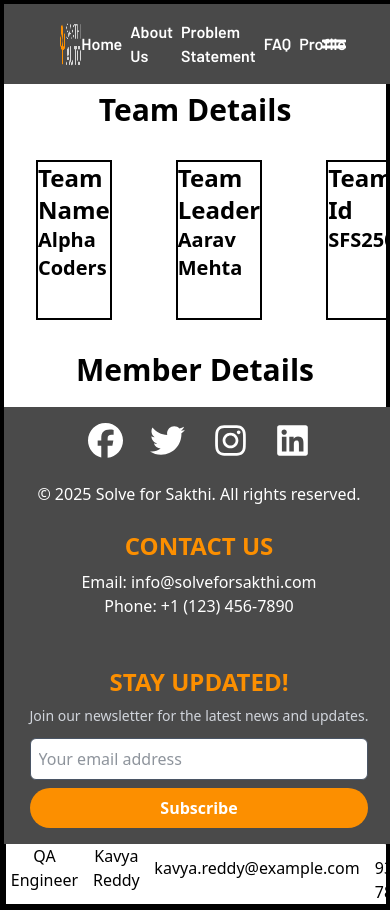
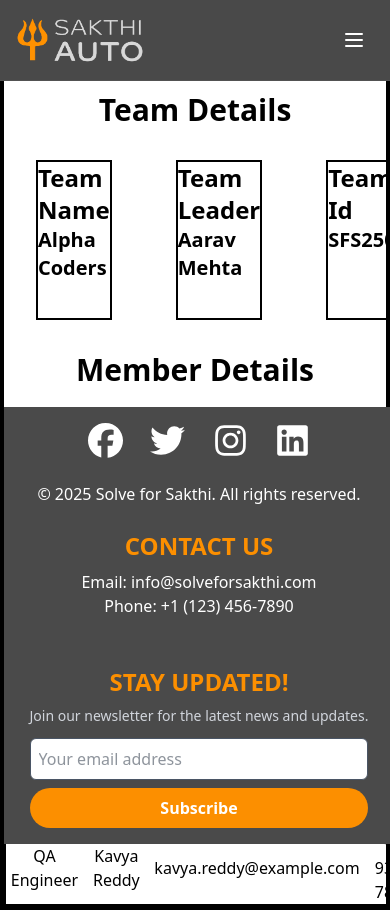
Before and after one commit to damodara2006/Project_SFS, a React (Vite) app in the folder frontend/: page /student in a window 390 px wide. Shown: the top 910 px of the page. Built offline with nearby package versions, Linux system fonts and the light colour scheme.

Commit message:
feat: redesign Header component for improved layout and mobile responsiveness

```diff
--- a/frontend/src/components/Header.jsx
+++ b/frontend/src/components/Header.jsx
@@ -1,5 +1,4 @@
 import React, { useState } from 'react'
-import sakthi from "../assets/Pasted image.png"
 import profile from "../assets/profile.png"
 import skathiauto from "../assets/sakthi_auto.png"
 
@@ -10,24 +9,104 @@ const Header = () => {
     SetActive(name);
   }
 
+  const [mobileOpen, setMobileOpen] = useState(false);
+  const navItems = ["Home", "About us", "Problem Statement", "FAQ", "Profile"];
+
   return (
-    <div className='fixed h-20 min-w-screen bg-[#494949] font-roboto text-md'>
+    <header className="fixed top-0 left-0 right-0 z-50 bg-[#494949] text-white font-roboto">
+      <div className="max-w-7xl mx-auto px-4 sm:px-6 lg:px-8">
+        <div className="h-20 flex items-center justify-between">
+          {/* Left: Logo */}
+          <div className="flex items-center space-x-4">
+            <img src={skathiauto} alt="Sakthi groups" className="w-32 h-14 rounded-sm" />
+            <span className="hidden md:block font-semibold text-lg tracking-wide">Sakthi Auto</span>
+          </div>
 
-      <nav className='flex items-center justify-between w-[100%] h-full'>
-        <div className=' flex ml-14  w-[20%]'><img src={skathiauto} alt="Sakthi groups" className='w-32 rounded-sm h-14' /></div>
-        <div className='w-[80%]  h-full mr-10'>
-          <ul className='flex  items-center h-[100%] justify-between w-[100%] right-0 text-white'>
-            <li className={` w-full   flex items-center justify-center cursor-pointer  h-[100%]  after:bottom-0 hover:text-orange-400 after:content-['']  mr-2  font-semibold transition-all ${Active == 'Home' ? 'scale-105  after:absolute border-b-2 after:block after:border-b-2 after:bottom-0  after:w-full after:border-orange-400 text-orange-400 after:bg-orange-400 after:z-50' : ""} `} onClick={()=>handle_active("Home")} >Home</li>
-            <li className={` w-full  flex items-center justify-center cursor-pointer  h-[100%]  after:bottom-0 hover:text-orange-400 after:content-['']  mr-2 font-semibold transition-all ${Active == 'About us' ? 'scale-105  after:absolute border-b-2 after:block after:border-b-2 after:bottom-0  after:w-full after:border-orange-400 text-orange-400 after:bg-orange-400 after:z-50' : ""} `} onClick={() => handle_active("About us")} >About Us</li>
-            <li className={` w-full  flex items-center justify-center cursor-pointer  h-[100%]  after:bottom-0 hover:text-orange-400 after:content-['']  mr-2 font-semibold transition-all ${Active == 'Problem Statement' ? ' scale-105  after:absolute border-b-2 after:block after:border-b-2 after:bottom-0  after:w-full after:border-orange-400 text-orange-400 after:bg-orange-400 after:z-50' : ""} `} onClick={() => handle_active("Problem Statement")} >Problem Statement</li>
-            <li className={` w-full  flex items-center justify-center cursor-pointer  h-[100%]  after:bottom-0 hover:text-orange-400 after:content-['']  mr-2 font-semibold transition-all ${Active == 'FAQ' ? 'scale-105  after:absolute border-b-2 after:block after:border-b-2 after:bottom-0  after:w-full after:border-orange-400 text-orange-400 after:bg-orange-400 after:z-50' : ""} `} onClick={() => handle_active("FAQ")} >FAQ</li>
-            <li className={` w-full  flex items-center justify-center cursor-pointer  h-[100%]  after:bottom-0 hover:text-orange-400 after:content-['']  mr-2 font-semibold transition-all ${Active == 'Profile' ? 'scale-105  after:absolute border-b-2 after:block after:border-b-2 after:bottom-0  after:w-full after:border-orange-400 text-orange-400 after:bg-orange-400 after:z-50' : ""} `} onClick={() => handle_active("Profile")} >Profile</li>
+          {/* Center: Navigation (desktop) */}
+          <nav className="hidden md:flex flex-1 justify-center">
+            <ul className="flex items-center space-x-2 w-full max-w-3xl justify-center">
+              {navItems.map((item) => (
+                <li
+                  key={item}
+                  onClick={() => handle_active(item)}
+                  className={
+                    `relative px-4 py-2 cursor-pointer text-sm font-semibold rounded-md transition-all transform select-none ` +
+                    (Active === item
+                      ? "text-orange-400 scale-105 border-b-2 border-orange-400"
+                      : "hover:text-orange-400 hover:scale-105")
+                  }
+                >
+                  {item}
+                </li>
+              ))}
+            </ul>
+          </nav>
 
-            {/* <img src={profile} className='w-10 h-10 mr-5 e-110 transition-all duration-100 ml-5' alt="profile" /> */}
-          </ul>
+          {/* Right: profile + mobile toggle */}
+          <div className="flex items-center space-x-3">
+            <button
+              onClick={() => handle_active("Profile")}
+              className="hidden md:inline-flex items-center gap-2 px-3 py-1 rounded-md hover:brightness-110 transition"
+              aria-label="Open profile"
+            >
+              <img src={profile} alt="profile" className="w-10 h-10 rounded-full ring-1 ring-white/20" />
+            </button>
+
+            {/* Mobile menu toggle */}
+            <button
+              className="md:hidden p-2 rounded-md hover:bg-white/5 transition"
+              onClick={() => setMobileOpen((s) => !s)}
+              aria-label="Toggle menu"
+            >
+              <svg className="w-6 h-6 text-white" fill="none" stroke="currentColor" viewBox="0 0 24 24">
+                {mobileOpen ? (
+                  <path strokeLinecap="round" strokeLinejoin="round" strokeWidth="2" d="M6 18L18 6M6 6l12 12" />
+                ) : (
+                  <path strokeLinecap="round" strokeLinejoin="round" strokeWidth="2" d="M4 6h16M4 12h16M4 18h16" />
+                )}
+              </svg>
+            </button>
+          </div>
         </div>
-      </nav>
-    </div>
+      </div>
+
+      {/* Mobile drawer */}
+      <div
+        className={`md:hidden absolute left-0 right-0 bg-[#494949] border-t border-white/5 overflow-hidden transition-all ${
+          mobileOpen ? "max-h-96 py-3" : "max-h-0"
+        }`}
+      >
+        <ul className="flex flex-col gap-1 px-4">
+          {navItems.map((item) => (
+            <li
+              key={item + "-mobile"}
+              onClick={() => {
+                handle_active(item);
+                setMobileOpen(false);
+              }}
+              className={
+                `w-full text-left px-3 py-2 rounded-md text-sm font-medium transition-colors ` +
+                (Active === item ? "text-orange-400 bg-white/5" : "hover:text-orange-400 hover:bg-white/3")
+              }
+            >
+              {item}
+            </li>
+          ))}
+          <li className="px-3 pt-2">
+            <button
+              onClick={() => {
+                handle_active("Profile");
+                setMobileOpen(false);
+              }}
+              className="w-full flex items-center gap-3 px-2 py-2 rounded-md hover:bg-white/5 transition"
+            >
+              <img src={profile} alt="profile" className="w-9 h-9 rounded-full ring-1 ring-white/20" />
+              <span className="text-sm font-semibold">Profile</span>
+            </button>
+          </li>
+        </ul>
+      </div>
+    </header>
   )
 }
 
```
